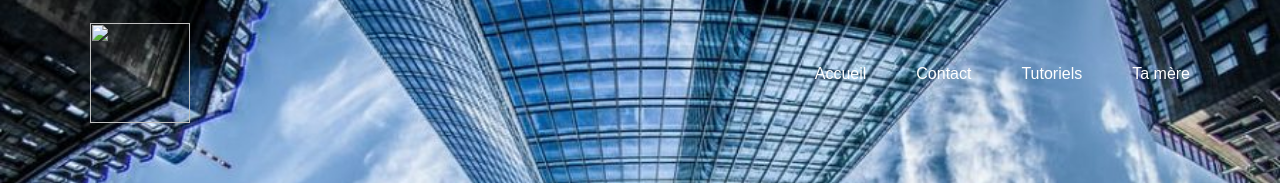
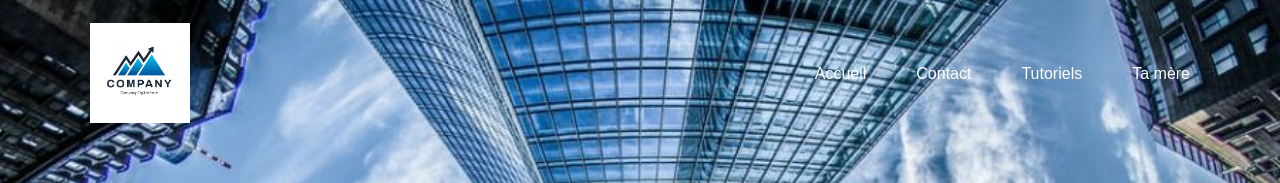
Before and after one commit to Benziii54/Benziii54.github.io, a plain HTML site: page index.html in a window 1280 px wide. Shown: the top 183 px of the page. Drawn offline with Linux system fonts and the light colour scheme; files whose address does not match are found by name.

Commit message:
Update index.html

```diff
--- a/index.html
+++ b/index.html
@@ -10,7 +10,7 @@
 <div class="page">
   <div class="container">
       <div class="left">
-          <img src="img/business-logo-design-template-78655edda18bc1196ab28760f1535baa_screen.jpg" alt="">
+          <img src="business-logo-design-template-78655edda18bc1196ab28760f1535baa_screen.jpg" alt="">
       </div>
       <div class="right">
           <nav>
```
